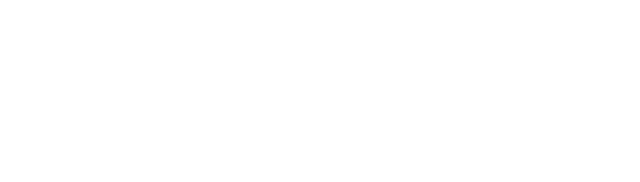
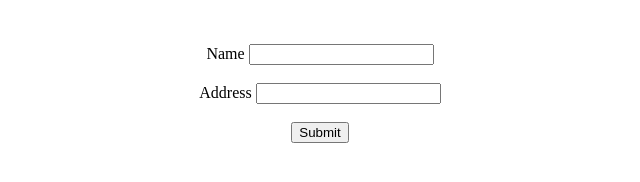
Before and after one commit to yunusparvezkhan/go-c102, a plain HTML site: page static/form.html in a window 1280 px wide. Shown: the whole page, without its empty margins (320-960 px from the left). Drawn offline with Linux system fonts and the light colour scheme.

Commit message:
feat(form): create form html

```diff
--- a/static/form.html
+++ b/static/form.html
@@ -6,8 +6,17 @@
     <title>Go 102 Form</title>
 </head>
 <body>
-    <form>
-
-    </form>
+    <center>
+        <form>
+            <br><br>
+            <label>Name</label>
+            <input name="name" type="text"/>
+            <br><br>
+            <label>Address</label>
+            <input name="address" type="text"/>
+            <br><br>
+            <input name="submit" type="submit"/>
+        </form>
+    </center>
 </body>
 </html>
```
